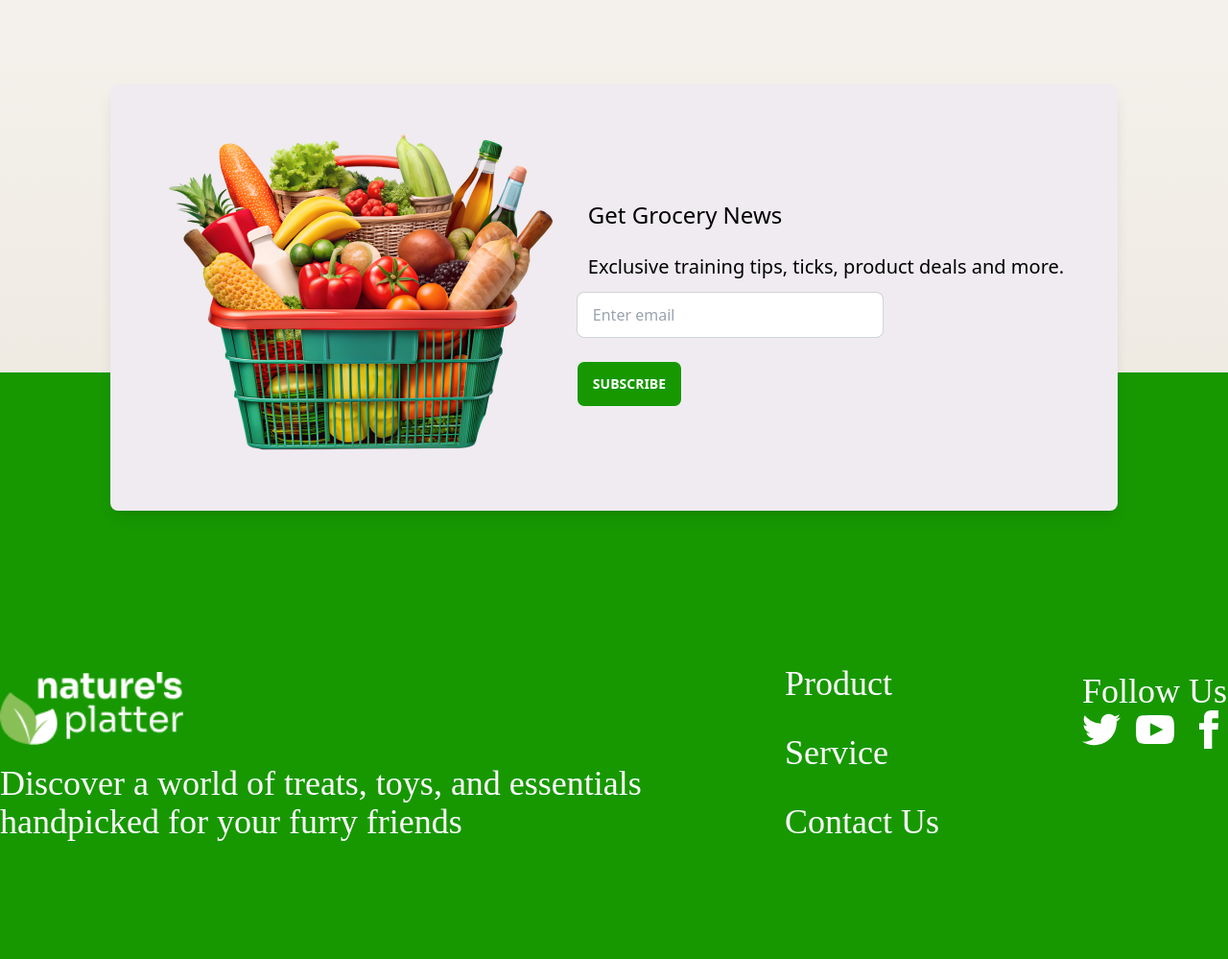
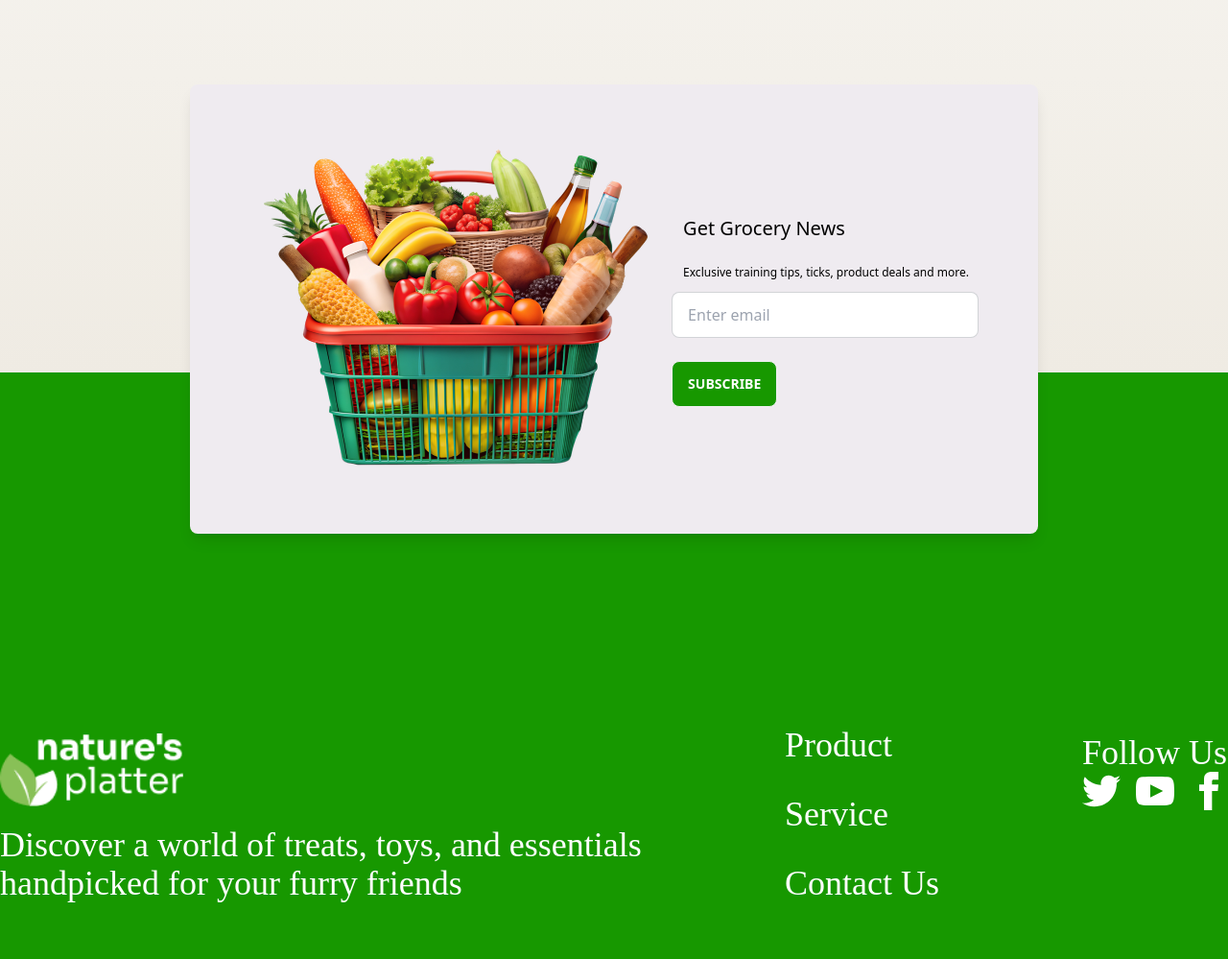
Before and after one commit to Orakatul35/Assignment-03, a plain HTML site: page index.html in a window 1280 px wide. Shown: the part 4080-5079 px from the top of the page at 96% size. Drawn offline with nearby package versions, Linux system fonts and the light colour scheme.

Commit message:
new code added

```diff
--- a/index.html
+++ b/index.html
@@ -316,14 +316,14 @@
     </div>
 </section>
 <section class="container flex justify-center mx-auto overflow-hidden lg:flex lg:flex-row sm:grid sm:grid-cols-1">
-<div class="w-auto h-auto p-6 rounded-lg shadow-lg bg-[rgb(239,235,240)] absolute  mt-[-300px] " >
+<div class="w-auto h-auto p-10 rounded-lg shadow-lg bg-[rgb(239,235,240)] absolute  mt-[-300px] " >
   <div class="flex p-5">
-  <div>
+  <div class="grid lg:grid-rows-1 md:grid-cols-1 sm:grid-cols-1">
     <img src="./images/vegetable-busket.png" alt="">
   </div>
   <div class="py-16">
-    <h1 class="p-3 text-2xl text-black">Get Grocery News</h1>
-    <p class="p-3 text-xl text-black">Exclusive training tips, ticks, product deals and more.</p>
+    <h1 class="p-3 text-xl text-black">Get Grocery News</h1>
+    <p class="p-3 text-xs text-black">Exclusive training tips, ticks, product deals and more.</p>
     <input  type="text" placeholder="Enter email" class="w-full max-w-xs input input-bordered" /><br> <br>
     <a class="btn  text-white bg-[rgb(23,152,0)] hover:bg-blue-500">Subscribe</a>
   </div>
@@ -331,7 +331,7 @@
 </div>
 </section>
    </main>
-   <footer class="w-full footer bg-[rgb(23,152,0)] h-auto mx-auto py-64 text-white font-sora">
+   <footer class="w-full footer bg-[rgb(23,152,0)] h-auto mx-auto py-80 text-white font-sora">
     <div class="container justify-between mx-auto lg:flex">
     <nav class="py-14">
       <img class="w-48 text-4xl " src="./images/logo-footer.png" alt="">
```
